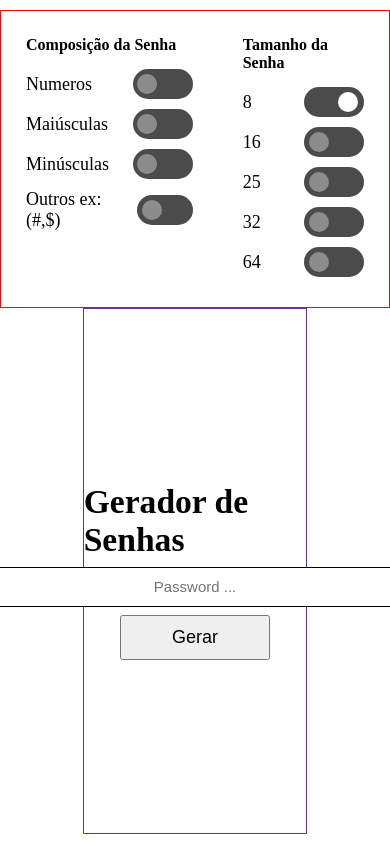
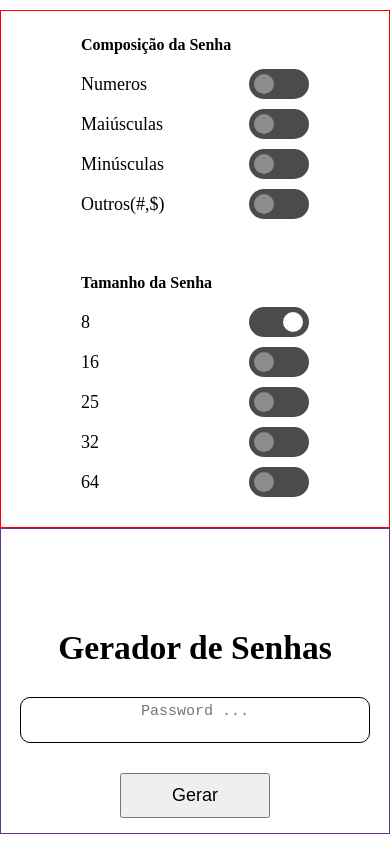
Before and after one commit to ghostkiller5874/PasswordGenerate, a plain HTML site: page index.html in a window 390 px wide. Drawn offline with Linux system fonts and the light colour scheme.

Commit message:
responsividade

```diff
--- a/assets/css/style.css
+++ b/assets/css/style.css
@@ -76,17 +76,21 @@
 .gerador h4{
     font-size: 2.1em;
 }
-.gerador input{
+.gerador textarea{
     width: 27rem;
-    height: 2.5rem;
-    padding: 5px;
+
+    padding:5px;
     border-radius: 10px;
     border: 1px solid #000;
     margin: 8px 0;
     text-align: center;
     font-size: 15px;
+    resize: none;
 }
-.gerador input:focus{
+.gerador textarea::placeholder{
+    text-align: center;
+}
+.gerador textarea:focus{
     outline: none;
 }
 .gerador button{
@@ -108,6 +112,27 @@
         height: auto ;
     }
     .cript, .SizePass, .contentPass{
-        margin: 25px;
+        margin: 25px 80px;
+    }
+    .gerador{
+        width: 100vw;
+        justify-content: start;
+        padding-top: 100px;
+    }
+    .gerador textarea{
+        margin: 30px 0;
     }
 }
+@media screen and (max-width: 450px) {
+    .seletor{
+        width: 100vw;
+        flex-direction: column;
+        justify-content: center;
+        height: auto ;
+    }
+    .gerador textarea{
+        width: 90%;
+
+        line-break: strict;
+    }
+}
--- a/index.html
+++ b/index.html
@@ -27,7 +27,7 @@
                     <span>Minúsculas</span><input type="checkbox" id="minuscula" value="minuscula" onchange="conteudoCheck()">
                 </div>
                 <div class="content-check">
-                    <span style="margin-right: 10px;">Outros ex:(#,$)</span><input type="checkbox" id="outros" value="outros" onchange="conteudoCheck()">
+                    <span style="margin-right: 10px;">Outros(#,$)</span><input type="checkbox" id="outros" value="outros" onchange="conteudoCheck()">
                 </div>
             </div>
 
@@ -49,29 +49,11 @@
                     <span>64</span><input type="radio" id="64" value="64" name="tamanho" onchange="tamanhoCheck()">
                 </div>
             </div>
-
-            <!-- <div class="cript">
-                <h4>Criptografia</h4>
-                <div class="cript-check">
-                    <span>Sha1</span><input type="checkbox" id="sha1">
-                </div>
-                <div class="cript-check">
-                    <span>MD5</span><input type="checkbox" id="md5">
-                </div>
-                <div class="cript-check">
-                    <span>Crypt</span><input type="checkbox" id="crypt">
-                </div>
-                <div class="cript-check">
-                    <span style="margin-right: 10px;">AES256</span><input type="checkbox" id="aes256">
-                </div>
-                <div class="cript-check">
-                    <span>Sha-2</span><input type="checkbox" id="sha-2">
-                </div>
-            </div>  -->
         </div>
         <div class="gerador">
             <h4>Gerador de Senhas</h4>
-            <input id="senha" type="text" placeholder="Password ...">
+            <textarea id="senha" type="text" placeholder="Password ..." wrap="hard"></textarea>
+
             <button id="gerarPass">Gerar</button>
         </div>
     </div>
```
Also changed, not shown: 1 other file.
